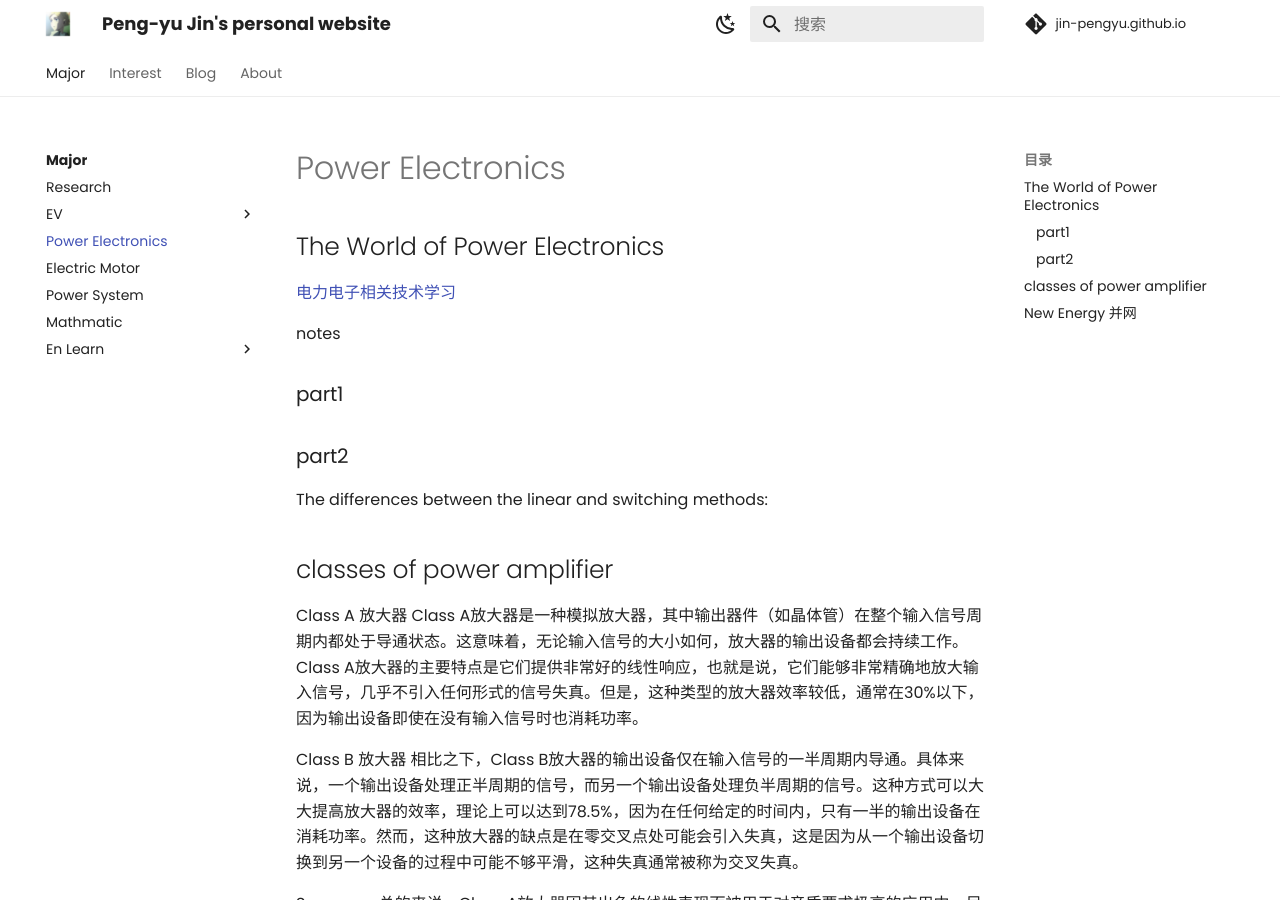
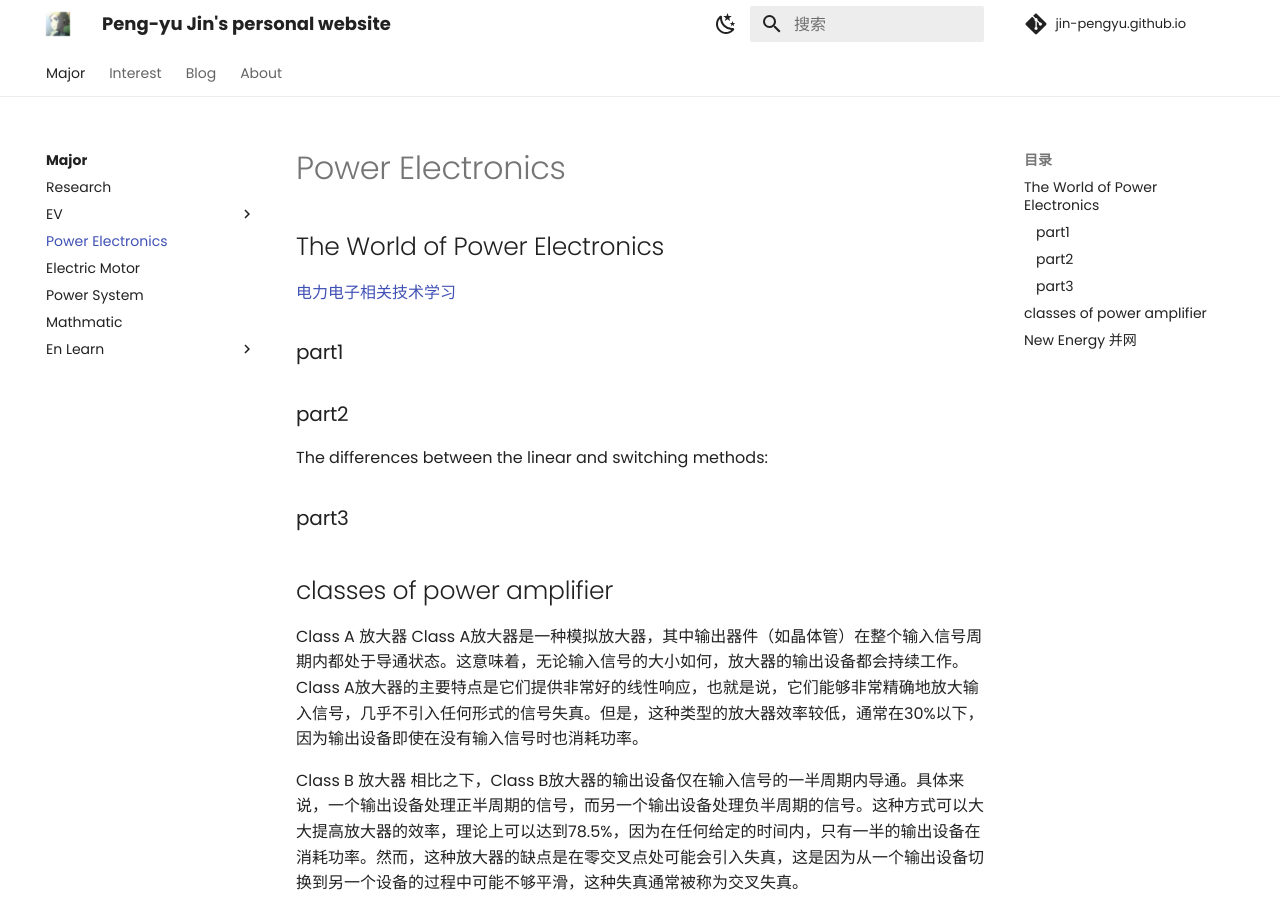
Before and after one commit to Pengyu-Jin/Pengyu-Jin.github.io, an MkDocs documentation site: the page built from docs/major/Power Electronics/PE.md, in a window 1280 px wide and 900 px high. Built offline with MkDocs 1.6.1 and Material for MkDocs 9.7.7, drawn with Linux system fonts in a browser that asks for light colours; comment, search, counter and statistics services are not loaded.

Commit message:
20240731

```diff
--- a/docs/major/Power Electronics/PE.md
+++ b/docs/major/Power Electronics/PE.md
@@ -1,11 +1,12 @@
 ## The World of Power Electronics
 [电力电子相关技术学习](https://www.tdk.com/en/tech-mag/){:target=_blank}
+### part1
 
-notes
-
-### part1
 ### part2
 The differences between the linear and switching methods:
+
+### part3
+
 
 
 
```
